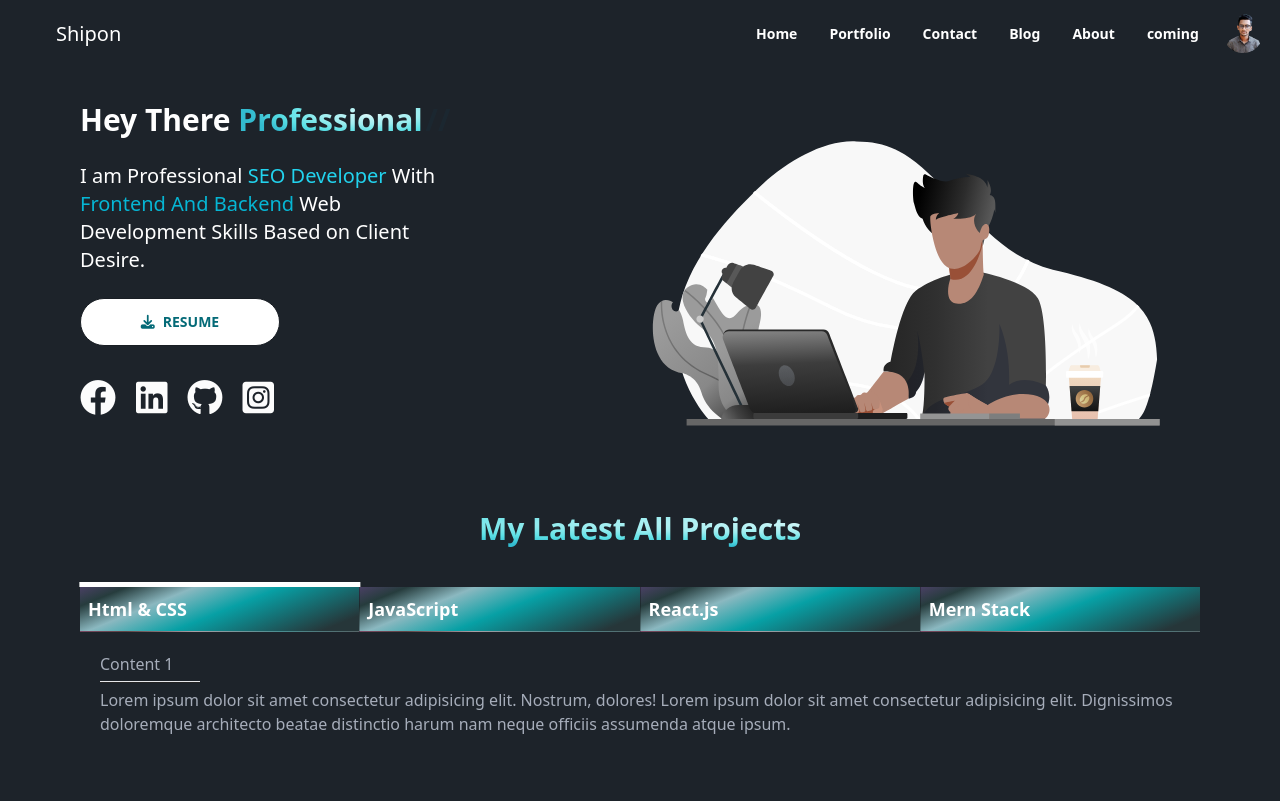
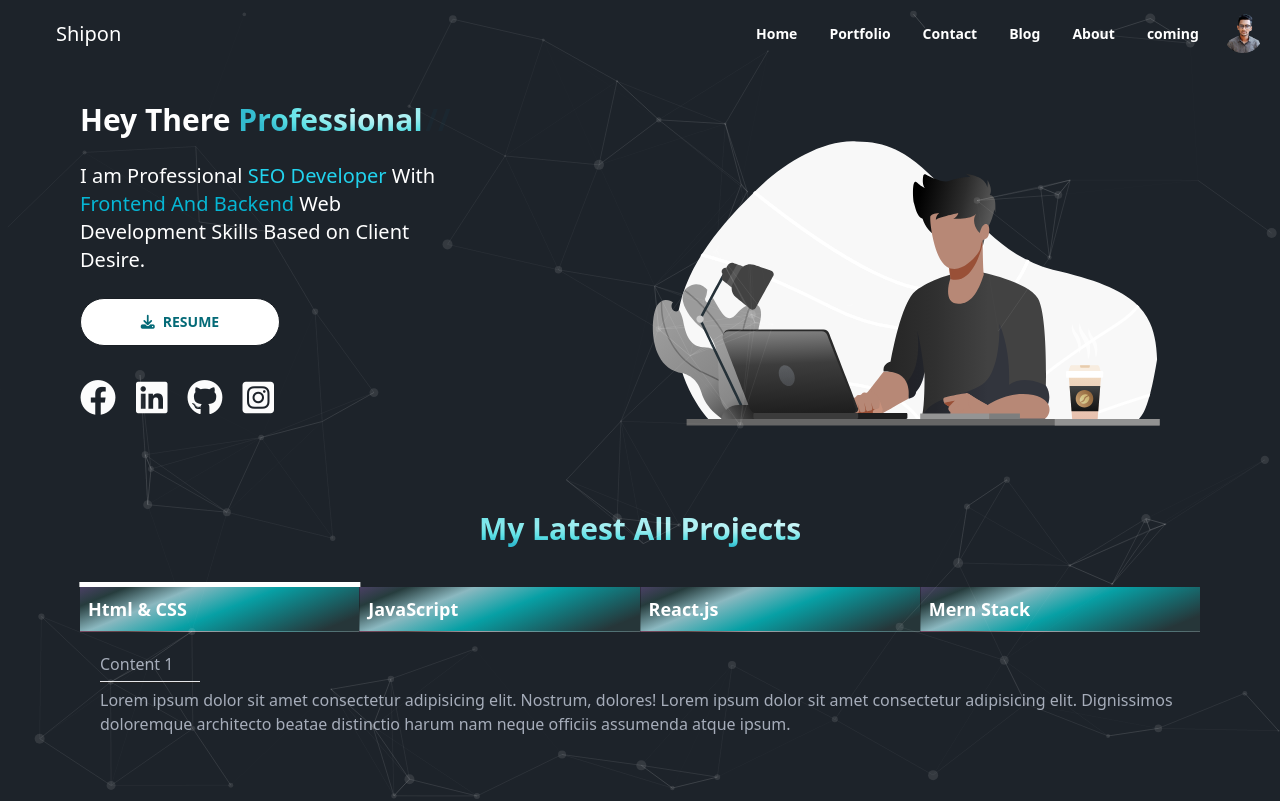
Before and after one commit to SShipon/My___Portfolio___Website, a React (Vite) app: page / in a window 1280 px wide. Shown: the top 801 px of the page. Built offline with nearby package versions, Linux system fonts and the light colour scheme.

Commit message:
ts particles add

```diff
--- a/package.json
+++ b/package.json
@@ -20,12 +20,15 @@
     "react-dom": "^18.2.0",
     "react-loader-spinner": "^5.3.4",
     "react-lottie": "^1.2.3",
+    "react-particles": "^2.11.0",
     "react-reveal": "^1.2.2",
     "react-router-dom": "^6.14.1",
     "react-router-hash-link": "^2.4.3",
     "react-simple-typewriter": "^5.0.1",
     "react-toastify": "^9.1.3",
+    "react-tsparticles": "^2.11.0",
     "sort-by": "^1.2.0",
+    "tsparticles": "^2.11.0",
     "uninstall": "^0.0.0"
   },
   "devDependencies": {
--- a/src/Layout/Main.jsx
+++ b/src/Layout/Main.jsx
@@ -1,12 +1,14 @@
 import { Outlet } from "react-router-dom";
 import Navbar from "../shared/Navbar/Navbar";
 import Footer from "../shared/Footer/Footer";
+import TsParticles from "../hooks/TsParticles";
 
 
 
 const Main = () => {
     return (
         <div>
+            <TsParticles />
             <Navbar></Navbar>
             <Outlet></Outlet>
             <Footer></Footer>
--- /dev/null
+++ b/src/hooks/TsParticles.jsx
@@ -0,0 +1,135 @@
+
+import Particles from "react-tsparticles";
+import { loadFull } from "tsparticles";
+const TsParticles = () => {
+     const particlesInit = async (main) => {
+
+       await loadFull(main);
+     };
+
+     // eslint-disable-next-line no-unused-vars
+     const particlesLoaded = (container) => {
+
+     };
+
+    return (
+      <Particles
+        id="tsparticles"
+        init={particlesInit}
+        loaded={particlesLoaded}
+        options={{
+          fullScreen: {
+            enable: true,
+            zIndex: 1,
+          },
+          particles: {
+            number: {
+              value: 80,
+              density: {
+                enable: true,
+                value_area: 800,
+              },
+            },
+            color: {
+              value: "#ffffff",
+            },
+            shape: {
+              type: "circle",
+            },
+            opacity: {
+              value: 0.1,
+              random: true,
+              anim: {
+                enable: true,
+                speed: 3,
+                opacity_min: 0.1,
+                sync: false,
+              },
+            },
+            size: {
+              value: 5,
+              random: true,
+              anim: {
+                enable: true,
+                speed: 20,
+                size_min: 0.1,
+                sync: false,
+              },
+            },
+            line_linked: {
+              enable: true,
+              distance: 150,
+              color: "#ffffff",
+              opacity: 0.1,
+              width: 1,
+            },
+            move: {
+              enable: true,
+              speed: 2,
+              direction: "none",
+              random: false,
+              straight: false,
+              out_mode: "out",
+              attract: {
+                enable: false,
+                rotateX: 600,
+                rotateY: 1200,
+              },
+            },
+          },
+          interactivity: {
+            events: {
+              onhover: {
+                enable: false,
+                mode: "repulse",
+              },
+              onclick: {
+                enable: false,
+                mode: "push",
+              },
+              ondiv: {
+                enable: true,
+                elementId: "repulse-div",
+                mode: "repulse",
+              },
+              resize: true,
+            },
+            modes: {
+              grab: {
+                distance: 400,
+                line_linked: {
+                  opacity: 1,
+                },
+              },
+              bubble: {
+                distance: 400,
+                size: 40,
+                duration: 2,
+                opacity: 0.8,
+                speed: 3,
+              },
+              repulse: {
+                distance: 200,
+              },
+              push: {
+                particles_nb: 4,
+              },
+              remove: {
+                particles_nb: 2,
+              },
+            },
+          },
+          retina_detect: true,
+          background: {
+
+            image: "",
+            position: "50% 50%",
+            repeat: "no-repeat",
+            size: "cover",
+          },
+        }}
+      />
+    );
+};
+
+export default TsParticles;
```
Also changed, not shown: 1 other file (tests, documents, lock files or other folders).
